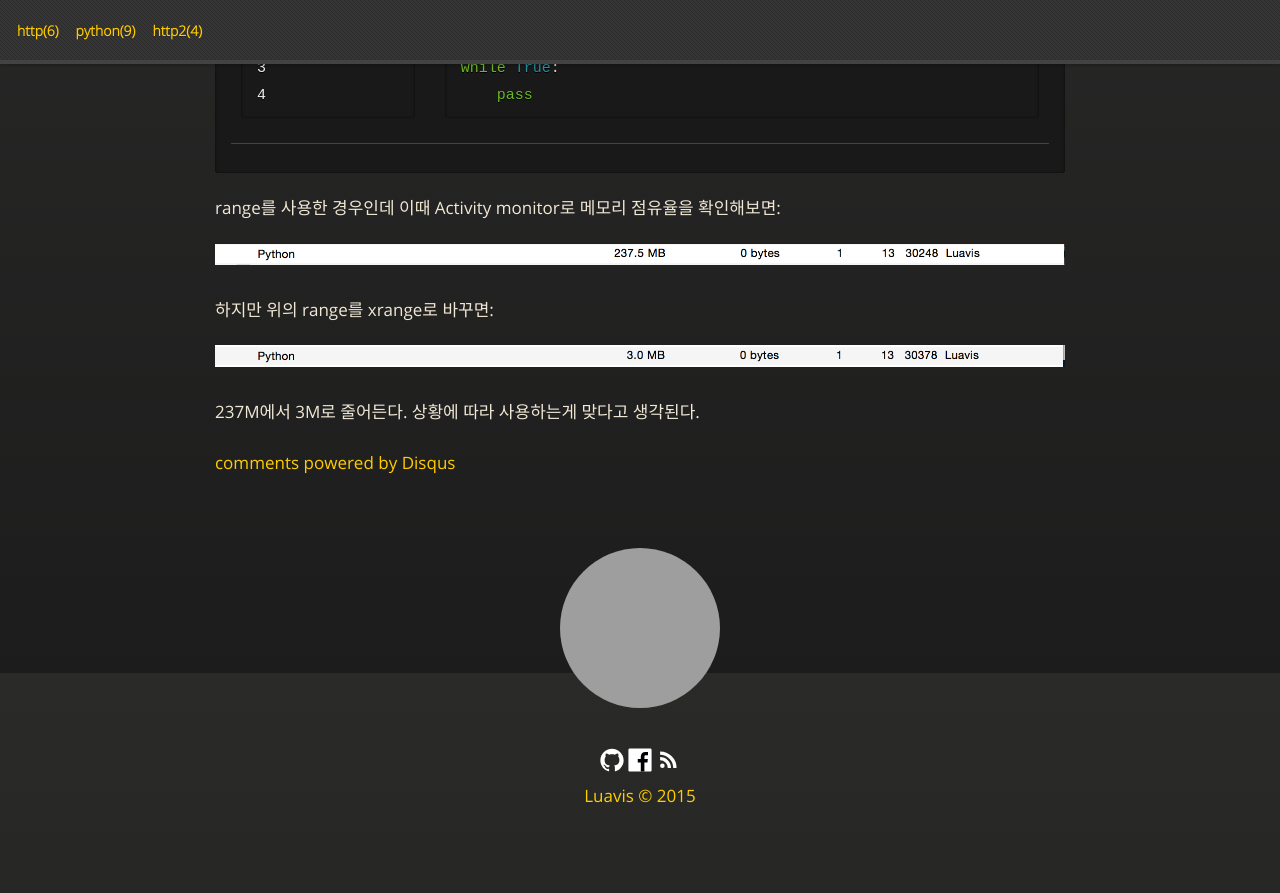
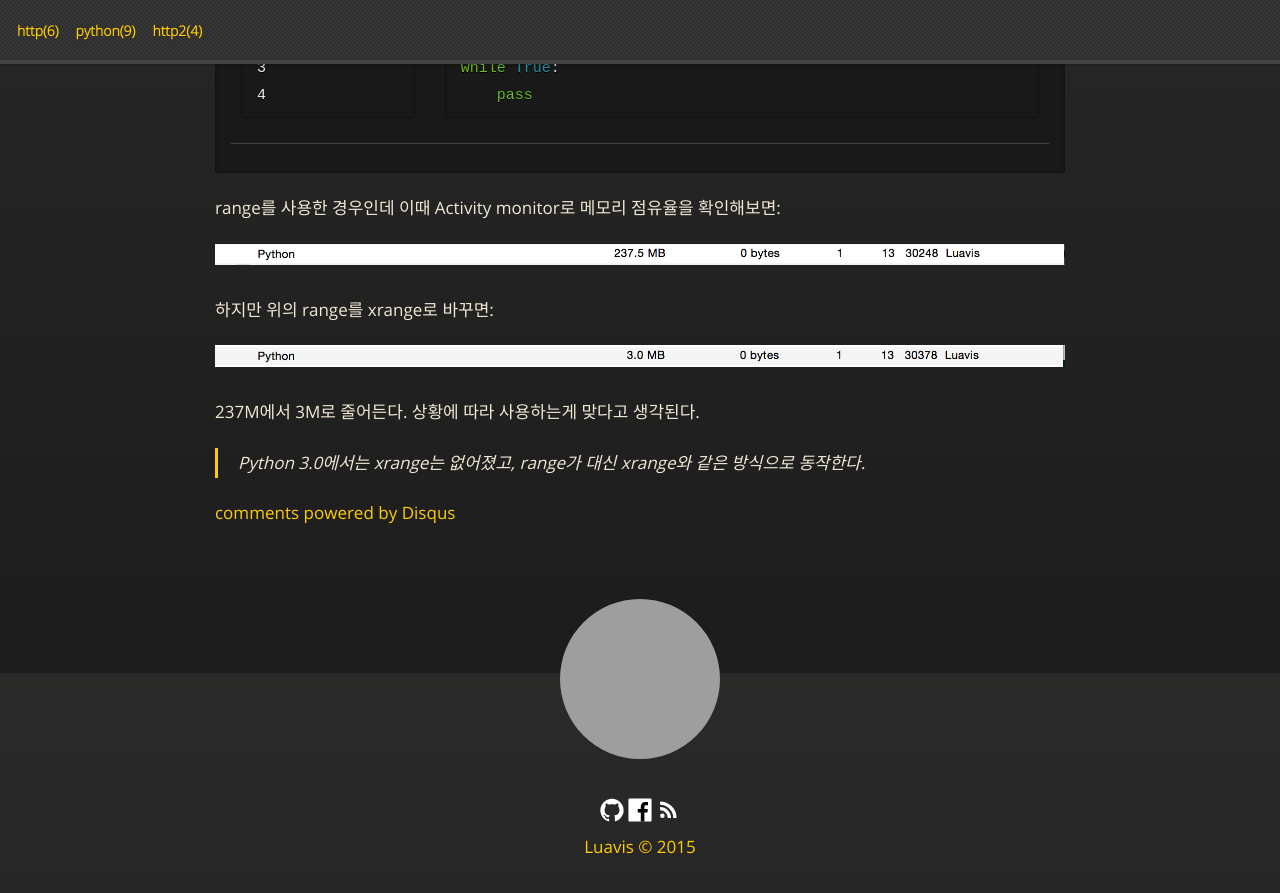
Before and after one commit to Luavis/luavis.github.io, a Jekyll site: the page built from _posts/python/2015-07-28-python-xrange-range.markdown, in a window 1280 px wide and 900 px high, scrolled down 1127 px. Shown: the top 893 px of the window. Built offline with Jekyll 4.4.1, drawn with Linux system fonts in a browser that asks for light colours; comment, search, counter and statistics services are not loaded; before the commit the page ends 1977 px from its top, so only the background shows below that; grey boxes are pictures that could not be loaded.

Commit message:
Update post

```diff
--- a/_posts/python/2015-07-28-python-xrange-range.markdown
+++ b/_posts/python/2015-07-28-python-xrange-range.markdown
@@ -48,3 +48,6 @@ range를 사용한 경우인데 이때 Activity monitor로 메모리 점유율
 ![range test]({{ site_url }}/assets/python-xrange-test.png)
 
 237M에서 3M로 줄어든다. 상황에 따라 사용하는게 맞다고 생각된다.
+
+
+> Python 3.0에서는 xrange는 없어졌고, range가 대신 xrange와 같은 방식으로 동작한다.
```
